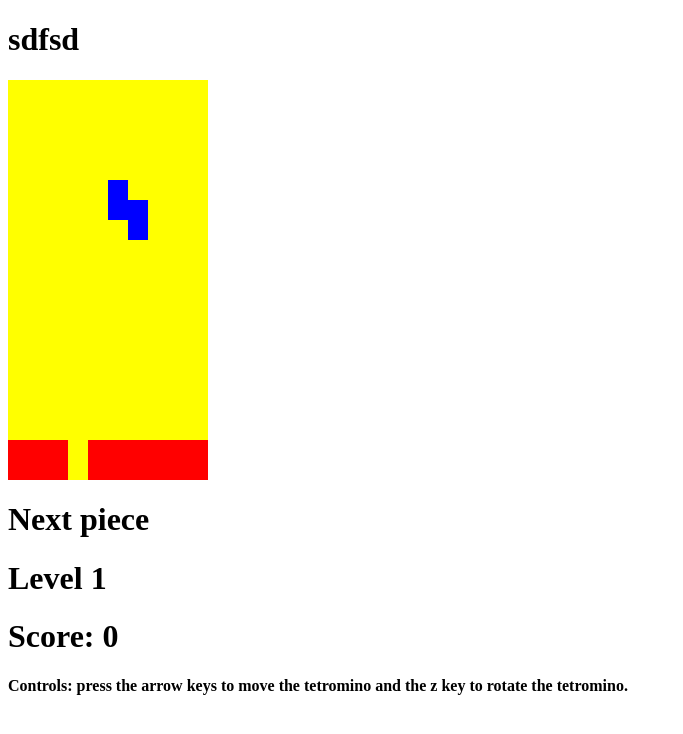
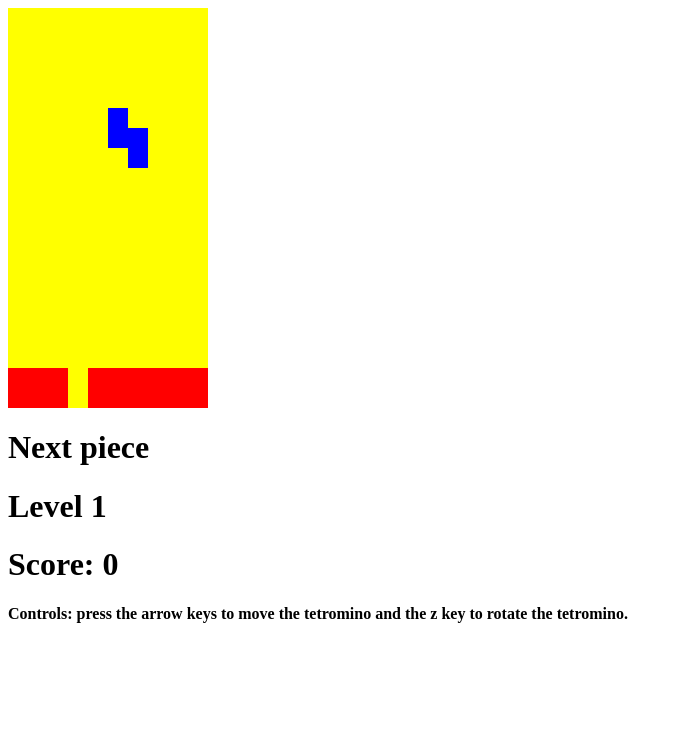
Before and after one commit to nrstemo26/Tetris, a plain HTML site: page index.html in a window 1280 px wide. Shown: the whole page, without its empty margins (0-683 px from the left). Drawn offline with Linux system fonts and the light colour scheme.

Commit message:
uploaded whole project

```diff
--- a/app.js
+++ b/app.js
@@ -11,7 +11,7 @@ let totalTetrominosPlayed = 0;
 let level = 1;
 let dropSpeed = 1000;
 
-
+console.log('ghdlfj');
 
 //this is the straight tetromino
 const sTetromino = [
--- a/index.html
+++ b/index.html
@@ -8,7 +8,6 @@
     <title>Tetris Game</title>
 </head>
 <body>
-    <h1>sdfsd</h1>
     <div>
     <div class="grid">
         <div></div>
```
Also changed, not shown: style.css (line endings or trailing spaces).
